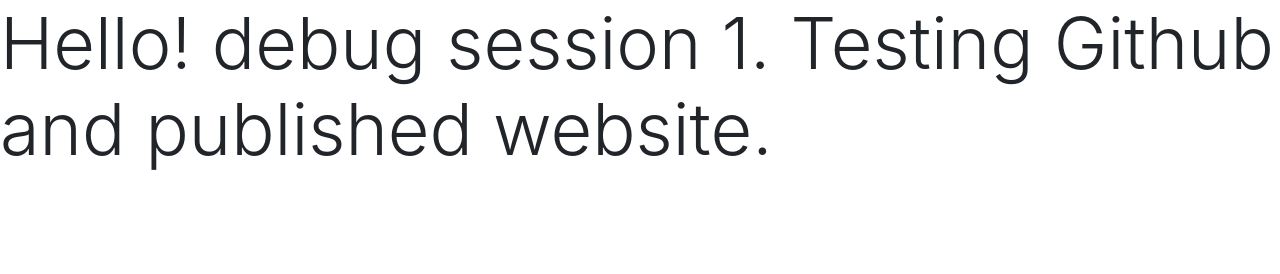
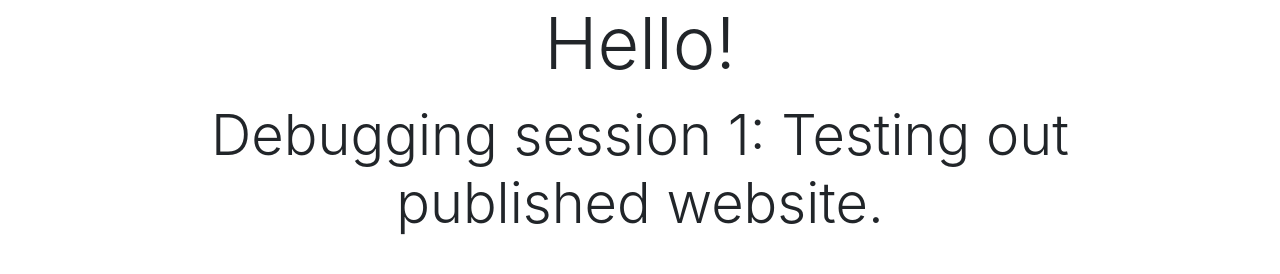
Before and after one commit to DeniseAreza/E-Supermarket, a plain HTML site: page index.html in a window 1280 px wide. Drawn offline with nearby package versions, Linux system fonts and the light colour scheme.

Commit message:
Update index.html

```diff
--- a/index.html
+++ b/index.html
@@ -8,6 +8,10 @@
     <title>Add to Cart E-Supermarket DRAFT</title>
 </head>
 <body>
-    <p class="display-3">Hello! debug session 1. Testing Github and published website.</p>
+    <div class="container">
+        <p class="display-3 text-center">Hello!</p>
+        <p class="text-center display-4">Debugging session 1: Testing out published website.</p>
+    </div>
+
 </body>
 </html>
```
